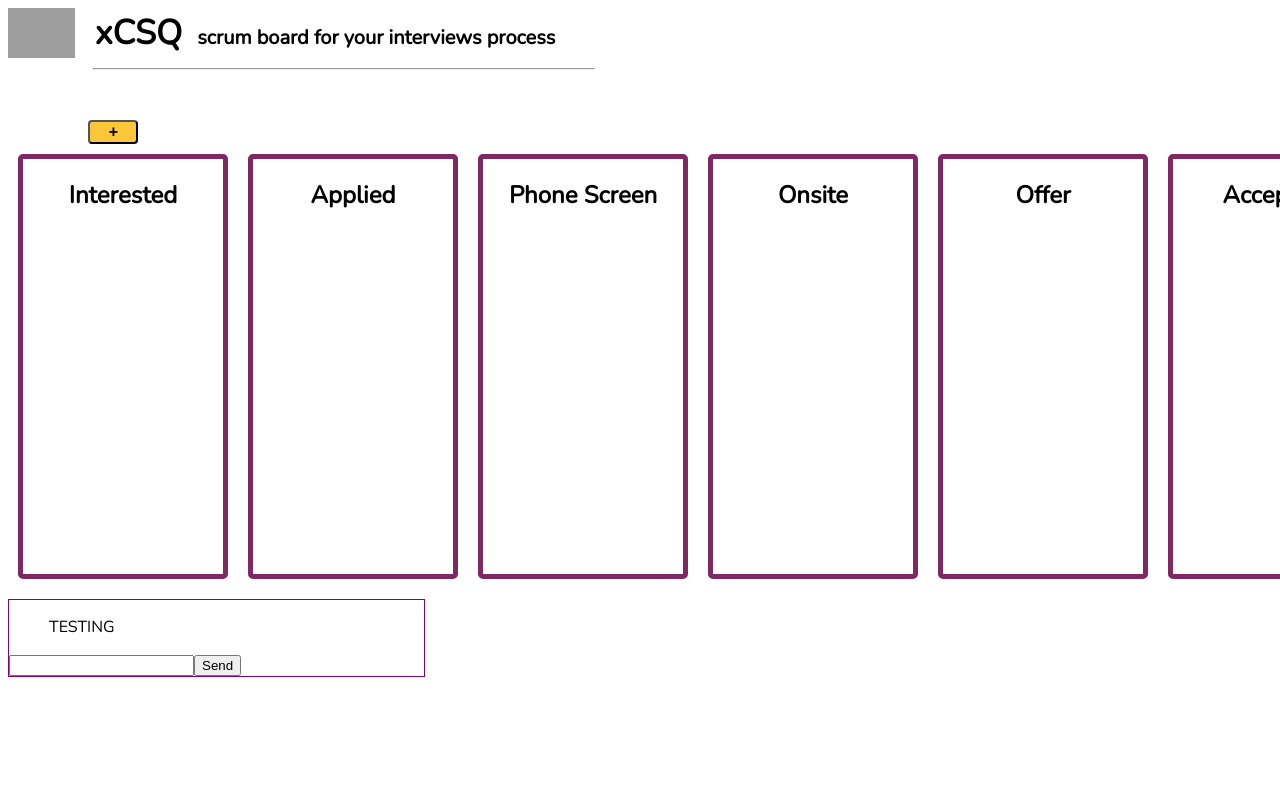
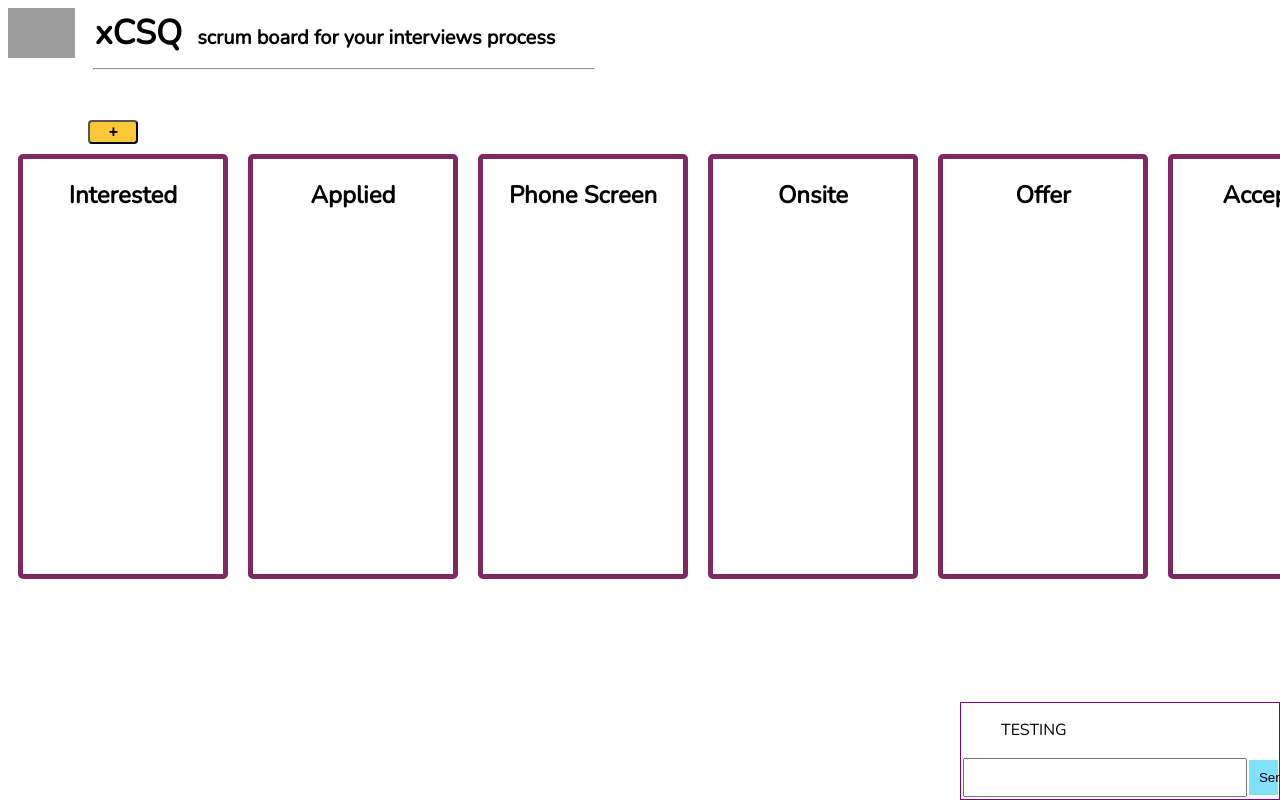
Before and after one commit to octopod-es/octopodes, a React app: page / in a window 1280 px wide. Shown: the top 800 px of the page. Built offline with nearby package versions, Linux system fonts and the light colour scheme; no server answers; grey boxes are pictures that could not be loaded.

Commit message:
Refactor button constraints

```diff
--- a/src/client/app.jsx
+++ b/src/client/app.jsx
@@ -22,8 +22,9 @@ class App extends Component {
   render() {
     const chatStyle = {
       'border': '1px solid purple',
-      'width': '33%',
+      'width': '25%',
       'boxSizing': 'border-box',
+      'position': 'fixed', 'bottom': 0, 'right': 0,
       // 'form': { background: '#000', padding: '3px', position: 'fixed', bottom: 0, width: '100%' },
       // 'form input': { border: 0, padding: '10px', width: '90%', marginRight: '.5%' },
       // 'form button' : { width: '9%', background: 'rgb(130, 224, 255)', border: 'none', padding: '10px' },
@@ -33,7 +34,7 @@ class App extends Component {
     }
 
     // const formStyle = {
-    //   background: '#000', padding: '3px', position: 'fixed', bottom: 0, right: 0, width: '33%',
+    //   background: '#000', padding: '3px',
     // }
 
     return (
@@ -50,13 +51,13 @@ class App extends Component {
         </div>
         <hr style={{ marginTop: '10px', width: '500px', marginInlineStart: '85px' }} />
         <Board />
-
       <div id="chatbox" style={chatStyle}>
          <ul id="messages">
            TESTING
          </ul>
         <div>
-      <input id="m" autocomplete="off" /><button>Send</button>
+      <input style={{padding: '10px', width: '82%', margin: '.5%'}} id="m" autocomplete="off" />
+      <button style={{ width: '9%', background: 'rgb(130, 224, 255)', border: 'none', padding: '10px' }}>Send</button>
       </div>
       </div>
       </div>
```
